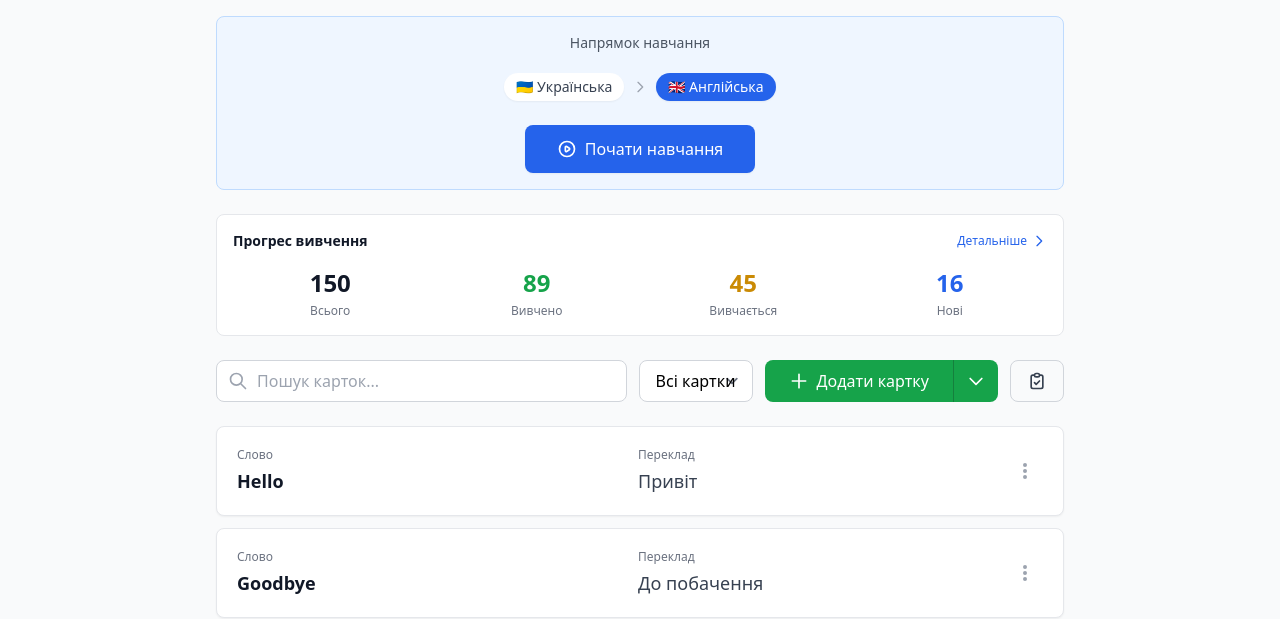
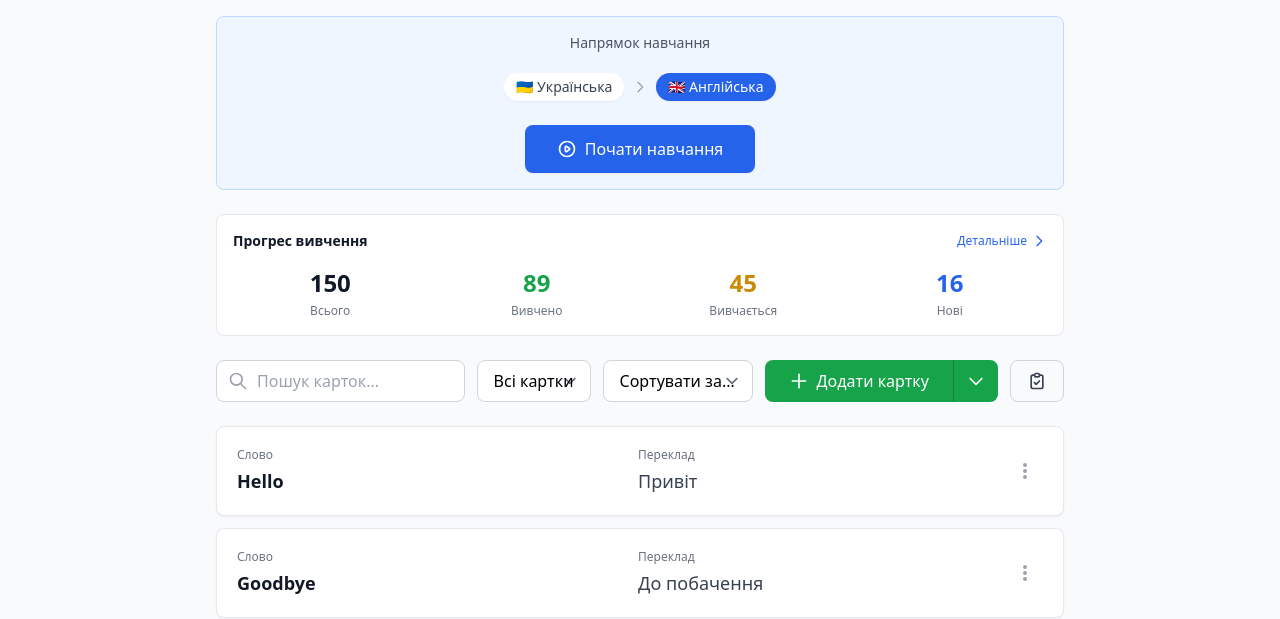
Before and after one commit to RailKit/mockups, a plain HTML site: page deck-cards.html in a window 1280 px wide. Shown: the part 189-808 px from the top of the page. Drawn offline with nearby package versions, Linux system fonts and the light colour scheme.

Commit message:
improve filter

```diff
--- a/deck-cards.html
+++ b/deck-cards.html
@@ -652,20 +652,34 @@
             </div>
 
             <!-- Second Row: Filter, Add, Select on mobile / All in one row on desktop -->
-            <div class="flex gap-3 sm:contents">
-                <select class="flex-1 sm:flex-none h-[42px] px-4 py-2 border border-gray-300 rounded-lg focus:ring-2 focus:ring-blue-500 focus:border-transparent">
+            <div class="flex flex-wrap sm:flex-nowrap gap-3">
+                <div class="flex w-full sm:w-auto gap-3">
+                    <select class="h-[42px] px-4 py-2 border border-gray-300 rounded-lg focus:ring-2 focus:ring-blue-500 focus:border-transparent flex-1 sm:flex-none">
                         <option>Всі картки</option>
                         <option>Нові</option>
                         <option>В процесі</option>
                         <option>Вивчені</option>
                     </select>
-                <div id="add-menu-container" class="relative">
+
+                    <select class="h-[42px] px-4 py-2 border border-gray-300 rounded-lg focus:ring-2 focus:ring-blue-500 focus:border-transparent flex-1 sm:flex-none">
+                        <option>Сортувати за...</option>
+                        <option>Алфавіт (A-Z)</option>
+                        <option>Алфавіт (Я-А)</option>
+                        <option>Дата (новіші)</option>
+                        <option>Дата (старіші)</option>
+                                            <option>Прогрес ↑</option>
+                                            <option>Прогрес ↓</option>
+                                            <option>Складність ↑</option>
+                                            <option>Складність ↓</option>                    </select>
+                </div>
+                <div class="flex w-full sm:w-auto gap-3">
+                    <div id="add-menu-container" class="relative flex-grow">
                         <div class="flex h-[42px] bg-green-600 rounded-lg overflow-hidden">
-                        <a href="card-create.html" class="hover:bg-green-700 text-white px-4 sm:px-6 py-2 font-medium flex items-center gap-2">
+                            <a href="card-create.html" class="w-full justify-center hover:bg-green-700 text-white px-4 sm:px-6 py-2 font-medium flex items-center gap-2">
                                 <svg class="w-5 h-5" fill="none" stroke="currentColor" viewBox="0 0 24 24">
                                     <path stroke-linecap="round" stroke-linejoin="round" stroke-width="2" d="M12 4v16m8-8H4"></path>
                                 </svg>
-                            <span class="hidden sm:inline">Додати картку</span>
+                                <span class="sm:inline">Додати картку</span>
                             </a>
                             <button onclick="toggleAddMenu()" class="hover:bg-green-700 text-white px-3 border-l border-green-700">
                                 <svg class="w-5 h-5" fill="none" stroke="currentColor" viewBox="0 0 24 24">
@@ -701,6 +715,7 @@
                             <path stroke-linecap="round" stroke-linejoin="round" stroke-width="2" d="M9 5H7a2 2 0 00-2 2v12a2 2 0 002 2h10a2 2 0 002-2V7a2 2 0 00-2-2h-2M9 5a2 2 0 002 2h2a2 2 0 002-2M9 5a2 2 0 012-2h2a2 2 0 012 2m-6 9l2 2 4-4"></path>
                         </svg>
                     </button>
+                </div>
             </div>
         </div>
 
```
Lines whose indentation alone changed are shown as unchanged.
